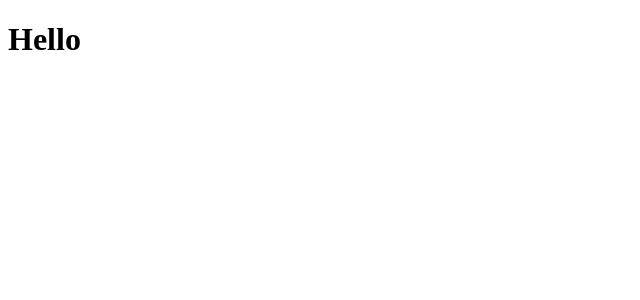
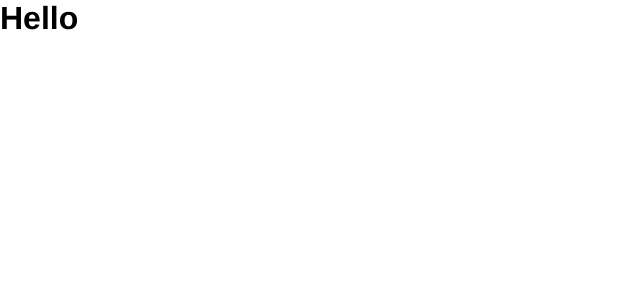
Before and after one commit to Platzi-MasterJam/UCA, a Next.js app in the folder frontend/: page / in a window 1280 px wide. Shown: the top 300 px of the page, without its empty margins (0-640 px from the left). Built offline with nearby package versions, Linux system fonts and the light colour scheme.

Commit message:
[ADD] Styles reset added

```diff
--- a/frontend/package.json
+++ b/frontend/package.json
@@ -4,7 +4,7 @@
   "description": "",
   "main": "index.js",
   "scripts": {
-    "dev": "next dev -p 8000",
+    "dev": "next dev -p 2001",
     "build": "next build",
     "start": "next start",
     "start:backend": "sudo docker-compose build && sudo docker-compose up"
--- /dev/null
+++ b/frontend/src/pages/_app.jsx
@@ -0,0 +1,9 @@
+/* eslint-disable react/prop-types */
+/* eslint-disable react/jsx-props-no-spreading */
+import React from 'react';
+
+import '../styles/reset.css';
+
+export default function MyApp({ Component, pageProps }) {
+  return <Component {...pageProps} />;
+}
--- /dev/null
+++ b/frontend/src/styles/reset.css
@@ -0,0 +1,15 @@
+*, *::after, *::before {
+  -moz-box-sizing: border-box;
+  -webkit-box-sizing: border-box;
+  box-sizing: border-box;
+  margin: 0;
+  padding: 0;
+  list-style: none;
+  text-decoration: none;
+  outline: none;
+  font-family: Helvetica;
+}
+
+html {
+  font-size: 16px;
+}
```
